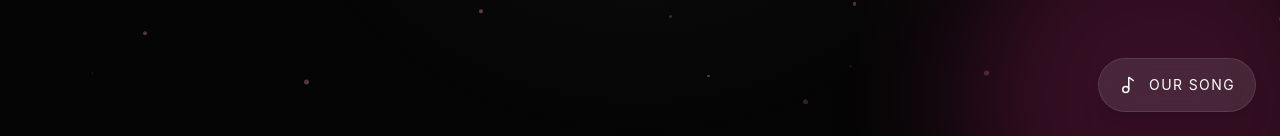
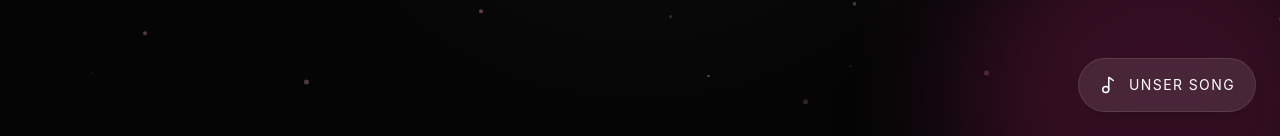
Before and after one commit to lucasteigleder/our-story, a React (Vite) app: page / in a window 1280 px wide. Shown: the part 664-800 px from the top of the page. Built offline with nearby package versions, Linux system fonts and the light colour scheme; a web font is replaced by a local one.

Commit message:
and another one

```diff
--- a/src/App.jsx
+++ b/src/App.jsx
@@ -729,7 +729,7 @@ function App() {
   >
     <Music2 size={18} />
     <span className="text-sm uppercase tracking-widest">
-      {musicOpen ? "Close Song" : "Our Song"}
+      {musicOpen ? "Schließe Song" : "Unser Song"}
     </span>
   </button>
 </div>
```
